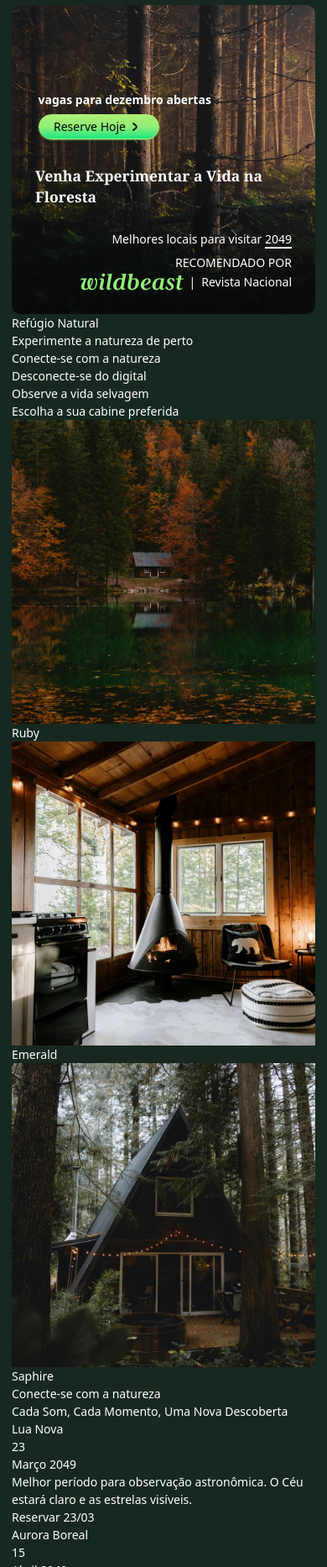
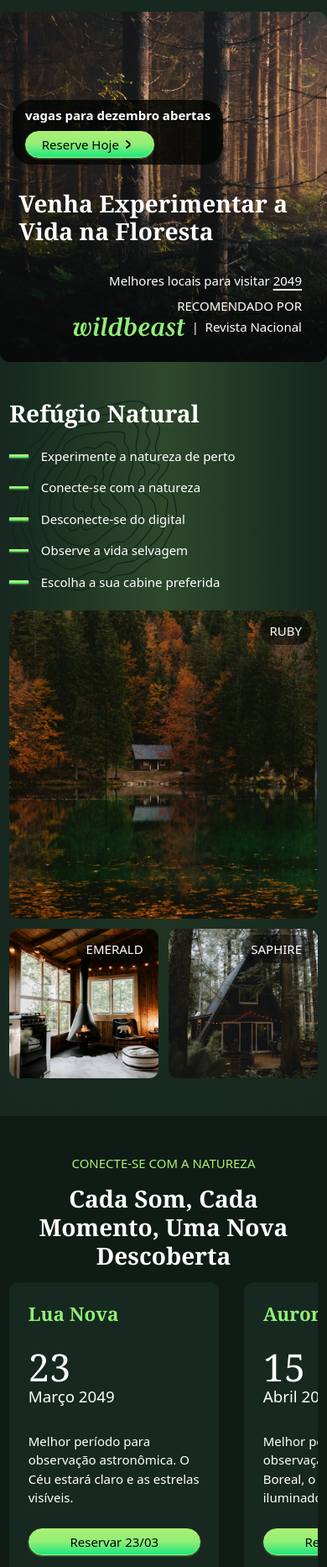
Before and after one commit to miguelkubrusly/origamid-forest, a website: page src/index.html in a window 390 px wide. Shown: the part 134-2000 px from the top of the page at 84% size. Drawn offline with Linux system fonts and the light colour scheme; a web font is replaced by a local one.

Commit message:
feat(acomod/eventos): 🚧 eventos => WorkInProgress

```diff
--- a/src/index.html
+++ b/src/index.html
@@ -16,10 +16,10 @@
   <body class="container max-w-[1350px] bg-verde-500 text-white">
     <header>
       <section
-        class="flex gap-0.5 my-4 text-verde-100 [&>*]:py-2 [&>*]:px-4 [&>*]:bg-verde-600"
+        class="flex gap-0.5 my-4 text-verde-100 px-3 [&>*]:py-2 [&>*]:px-4 [&>*]:bg-verde-600"
       >
         <time
-          class="capitalize rounded-l-md relative before:bg-gradient-to-t from-verde-300 to-verde-100 to-50% before:h-2 before:w-2 before:rounded-full before:shadow-sm before:shadow-verde-100/50 before:absolute before:top-4 before:-left-1"
+          class="capitalize rounded-l-md relative before:neon before:h-2 before:w-2 before:rounded-full before:absolute before:top-4 before:-left-1"
           id="dia"
           >segunda</time
         >
@@ -29,7 +29,7 @@
 
       <nav
         id="menu"
-        class="flex justify-between my-8 max-[360px]:flex-col max-[360px]:justify-items-start max-[360px]:gap-6"
+        class="flex justify-between my-8 max-[360px]:flex-col max-[360px]:justify-items-start max-[360px]:gap-6 px-3"
       >
         <section class="w-full flex justify-between items-center">
           <a href="./">
@@ -80,10 +80,10 @@
     </header>
 
     <main
-      class="bg-[url('../src/img/floresta.jpg')] bg-center bg-cover bg-no-repeat rounded-xl flex flex-col flex-wrap relative p-8 pt-28 md:pt-72 gap-8 -z-20 before:bg-gradient-to-t from-verde-700/70 to-verde-700/0 before:absolute before:inset-0 before:rounded-xl before:-z-10 max-w-[1200px] mx-auto"
+      class="bg-[url('../src/img/floresta.jpg')] bg-center bg-cover bg-no-repeat rounded-xl flex flex-col flex-wrap relative p-8 pt-28 md:pt-72 gap-8 -z-20 before:bg-gradient-to-t from-verde-700/70 to-verde-700/0 before:absolute before:inset-0 before:rounded-xl before:-z-10 max-w-[1200px] mx-auto max-[400px]:pl-6 mx-3"
     >
       <section
-        class="flex gap-6 items-center bg-verde-700 self-start p-1 pl-3 -ml-2 rounded-full max-[500px]:flex-col max-[500px]:items-start max-[500px]:gap-2 max-[500px]:rounded-2xl max-[500px]:bg-transparent"
+        class="flex gap-6 items-center bg-verde-700/90 self-start p-1 pl-3 -ml-2 rounded-full max-[500px]:flex-col max-[500px]:items-start max-[500px]:gap-2 max-[500px]:rounded-3xl max-[500px]:rounded-b-6xl max-[500px]:bg-verde-700/80 max-[500px]:py-2 max-[500px]:px-4"
       >
         <p class="max-[500px]:font-bold">vagas para dezembro abertas</p>
         <a
@@ -93,9 +93,7 @@
           Reserve Hoje
         </a>
       </section>
-      <h1
-        class="font-serif text-5xl font-bold w-full [390px]:max-w-md max-[500px]:text-3xl max-[390px]:text-xl"
-      >
+      <h1 class="title sm:w-full [390px]:max-w-md">
         Venha Experimentar a Vida na Floresta
       </h1>
       <section
@@ -109,11 +107,13 @@
         </p>
         <section class="">
           <p class="uppercase text-end mb-0.5 md:mb-2">Recomendado por</p>
-          <p class="flex justify-end gap-2 md:gap-3 sm:w-max">
+          <p
+            class="flex justify-end w-full max-sm:items-center gap-2 md:gap-3 sm:w-max"
+          >
             <img
               src="./img/parceiros/wildbeast.svg"
               alt="Wildbeast"
-              class="w-2/5 object-contain"
+              class="w-2/5 object-contain justify-self-end"
             />
             <span>|</span>
             Revista Nacional
@@ -123,77 +123,112 @@
     </main>
 
     <!-- acomodacoes -->
-    <section id="acomodacoes">
-      <div>
-        <h2>Refúgio Natural</h2>
-        <ul>
+    <section
+      id="acomodacoes"
+      class="bg-gradient-to-r from-verde-500 via-verde-400 to-verde-500 pt-12 mx-3"
+    >
+      <section
+        class="bg-[url(../src/img/padrao.svg)] bg-left bg-contain bg-no-repeat"
+      >
+        <h1 class="title mb-6">Refúgio Natural</h1>
+        <ul
+          class="flex flex-col gap-4 mb-6 [&>*]:flex [&>*]:items-center [&>*]:gap-2 [&>*]:before:inline-block [&>*]:before:w-6 [&>*]:before:h-1 [&>*]:before:neon"
+        >
           <li><span></span>Experimente a natureza de perto</li>
           <li><span></span>Conecte-se com a natureza</li>
           <li><span></span>Desconecte-se do digital</li>
           <li><span></span>Observe a vida selvagem</li>
           <li><span></span>Escolha a sua cabine preferida</li>
         </ul>
-      </div>
-      <div>
-        <div>
+      </section>
+      <section
+        class="grid grid-cols-2 gap-3 pb-12 [&>figure]:relative [&>figure>img]:rounded-xl [&>figure>figcaption]:img-caption bg-gradient-to-b from-verde-500/0 to-verde-500"
+      >
+        <figure class="col-span-2">
           <img src="./img/casa1.jpg" alt="Casa 1" />
-          <span>Ruby</span>
-        </div>
-        <div>
+          <figcaption>Ruby</figcaption>
+        </figure>
+        <figure>
           <img src="./img/casa2.jpg" alt="Casa 2" />
-          <span>Emerald</span>
-        </div>
-        <div>
+          <figcaption>Emerald</figcaption>
+        </figure>
+        <figure>
           <img src="./img/casa3.jpg" alt="Casa 3" />
-          <span>Saphire</span>
-        </div>
-      </div>
+          <figcaption>Saphire</figcaption>
+        </figure>
+      </section>
     </section>
 
     <!-- eventos -->
-    <section id="eventos">
-      <div>
-        <p>Conecte-se com a natureza</p>
-        <h2>Cada Som, Cada Momento, Uma Nova Descoberta</h2>
-        <div>
-          <div>
-            <h3>Lua Nova</h3>
-            <div>
-              <p>23</p>
-              <p>Março 2049</p>
-            </div>
-            <p>
-              Melhor período para observação astronômica. O Céu estará claro e
-              as estrelas visíveis.
-            </p>
-            <a href="#contato">Reservar 23/03</a>
-          </div>
-          <div>
-            <h3>Aurora Boreal</h3>
-            <div>
-              <p>15</p>
-              <p>Abril 2049</p>
-            </div>
-            <p>
-              Melhor período para observação da Aurora Boreal, o céu estará
-              iluminado pelas estrelas.
-            </p>
-            <a href="#contato">Reservar 15/04</a>
-          </div>
-          <div>
-            <h3>Chuva de Meteoros</h3>
-            <div>
-              <p>18</p>
-              <p>Agosto 2049</p>
-            </div>
-            <p>
-              Melhor período para observação da Chuva de Meteoros, o céu estará
-              iluminado pelas estrelas.
-            </p>
-            <a href="#contato">Reservar 18/08</a>
-          </div>
-        </div>
-      </div>
+    <section id="eventos" class="bg-verde-600 px-3 py-12">
+      <p class="subtitle text-center">Conecte-se com a natureza</p>
+      <h2 class="title text-center py-4">
+        Cada Som, Cada Momento, Uma Nova Descoberta
+      </h2>
+      <section
+        class="flex sm:grid sm:grid-cols-2 overflow-x-auto gap-8 max-w-5xl mx-auto"
+      >
+        <section
+          class="min-w-[250px] bg-verde-500 p-6 rounded-xl flex flex-col justify-between gap-4"
+        >
+          <h2 class="font-serif font-semibold text-2xl text-verde-200">
+            Lua Nova
+          </h2>
+          <time class="text-white text-xl mb-1" datetime="2049-03-23">
+            <span class="text-white block font-serif text-5xl font-medium"
+              >23</span
+            >
+
+            Março 2049</time
+          >
+
+          <p class="[text-wrap:text-balance] max-w-md">
+            Melhor período para observação astronômica. O Céu estará claro e as
+            estrelas visíveis.
+          </p>
+          <button class="btn">Reservar 23/03</button>
+        </section>
+        <section
+          class="min-w-[250px] bg-verde-500 p-6 rounded-xl flex flex-col justify-between gap-4"
+        >
+          <h2 class="font-serif font-semibold text-2xl text-verde-200">
+            Aurora Boreal
+          </h2>
+          <time class="text-white text-xl mb-1" datetime="2049-04-15">
+            <span class="text-white block font-serif text-5xl font-medium"
+              >15</span
+            >
+
+            Abril 2049</time
+          >
+
+          <p class="[text-wrap:text-balance] max-w-md">
+            Melhor período para observação da Aurora Boreal, o céu estará
+            iluminado pelas estrelas.
+          </p>
+          <button class="btn">Reservar 15/04</button>
+        </section>
+        <section
+          class="min-w-[250px] bg-verde-500 p-6 rounded-xl flex flex-col justify-between gap-4"
+        >
+          <h2 class="font-serif font-semibold text-2xl text-verde-200">
+            Chuva de Meteoros
+          </h2>
+          <time class="text-white text-xl mb-1" datetime="2049-03-23">
+            <span class="text-white block font-serif text-5xl font-medium"
+              >23</span
+            >
+
+            Março 2049</time
+          >
+
+          <p class="[text-wrap:text-balance] max-w-md">
+            Melhor período para observação astronômica. O Céu estará claro e as
+            estrelas visíveis.
+          </p>
+          <button class="btn">Reservar 15/04</button>
+        </section>
+      </section>
     </section>
 
     <!-- experiencias -->
--- a/src/input.css
+++ b/src/input.css
@@ -1,7 +1,6 @@
 @tailwind base;
 @tailwind components;
 @tailwind utilities;
-@import "tailwindcss";
 
 /* @layer utilities {
   text-balance: {
@@ -9,40 +8,48 @@
   }
 } */
 
-@theme {
-  --breakpoint-xs: 440px;
-}
-
 @layer components {
   .btn {
-    @apply py-1 px-5 rounded-full text-verde-700 bg-gradient-to-t from-verde-300 via-verde-200 to-verde-100  border border-verde-100 shadow-sm shadow-verde-200/50 hover:contrast-200;
+    @apply py-1 px-5 rounded-full text-verde-700 bg-gradient-to-t from-verde-300 via-verde-200 to-verde-100  border border-verde-100 shadow-sm shadow-verde-200/50 hover:contrast-200 min-w-max;
   }
   .btn-active {
-    @apply py-1 px-5 rounded-full  bg-gradient-to-t border border-verde-100 shadow-sm shadow-verde-200/50 from-verde-200 to-verde-100 text-verde-600 hover:text-verde-400;
+    @apply py-1 px-5 rounded-full  bg-gradient-to-t border border-verde-100 shadow-sm shadow-verde-200/50 from-verde-200 to-verde-100 text-verde-600 hover:text-verde-400 min-w-max;
+  }
+  .title {
+    @apply font-serif text-5xl font-semibold max-[500px]:text-4xl max-[390px]:text-3xl;
+  }
+  .neon {
+    @apply bg-gradient-to-t from-verde-300 to-verde-100 to-50% shadow-verde-100/50 shadow-sm;
+  }
+  .img-caption {
+    @apply absolute bg-verde-700/50 py-1.5 px-3 uppercase rounded-full top-2 right-2;
+  }
+  .subtitle {
+    @apply uppercase text-verde-100;
   }
 }
 
 :root {
-  font-size: 16px;
+  font-size: 18px;
 }
 
 @media (min-width: 1280px) {
   :root {
-    font-size: 20px;
+    font-size: 22px;
   }
 }
 @media (min-width: 1024px) {
   :root {
-    font-size: 18px;
+    font-size: 20px;
   }
 }
 @media (max-width: 768px) {
   :root {
-    font-size: 15px;
+    font-size: 16px;
   }
 }
 @media (max-width: 400px) {
   :root {
-    font-size: 14px;
+    font-size: 15px;
   }
 }
--- a/tailwind.config.js
+++ b/tailwind.config.js
@@ -4,7 +4,6 @@ module.exports = {
   theme: {
     container: {
       center: true,
-      padding: "1rem",
     },
     extend: {
       colors: {
```
Also changed, not shown: dist/output.css, favicon.png (added).
